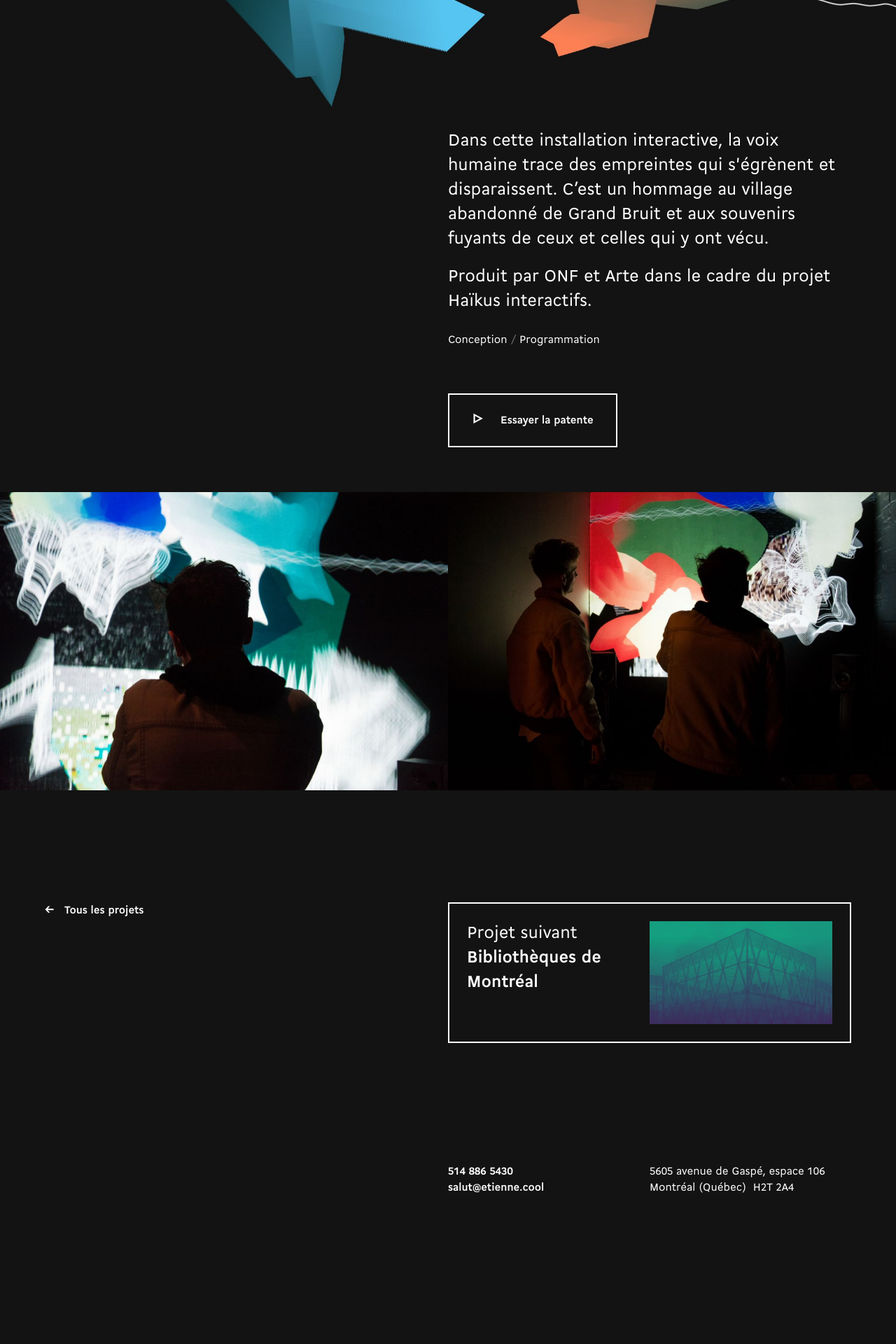
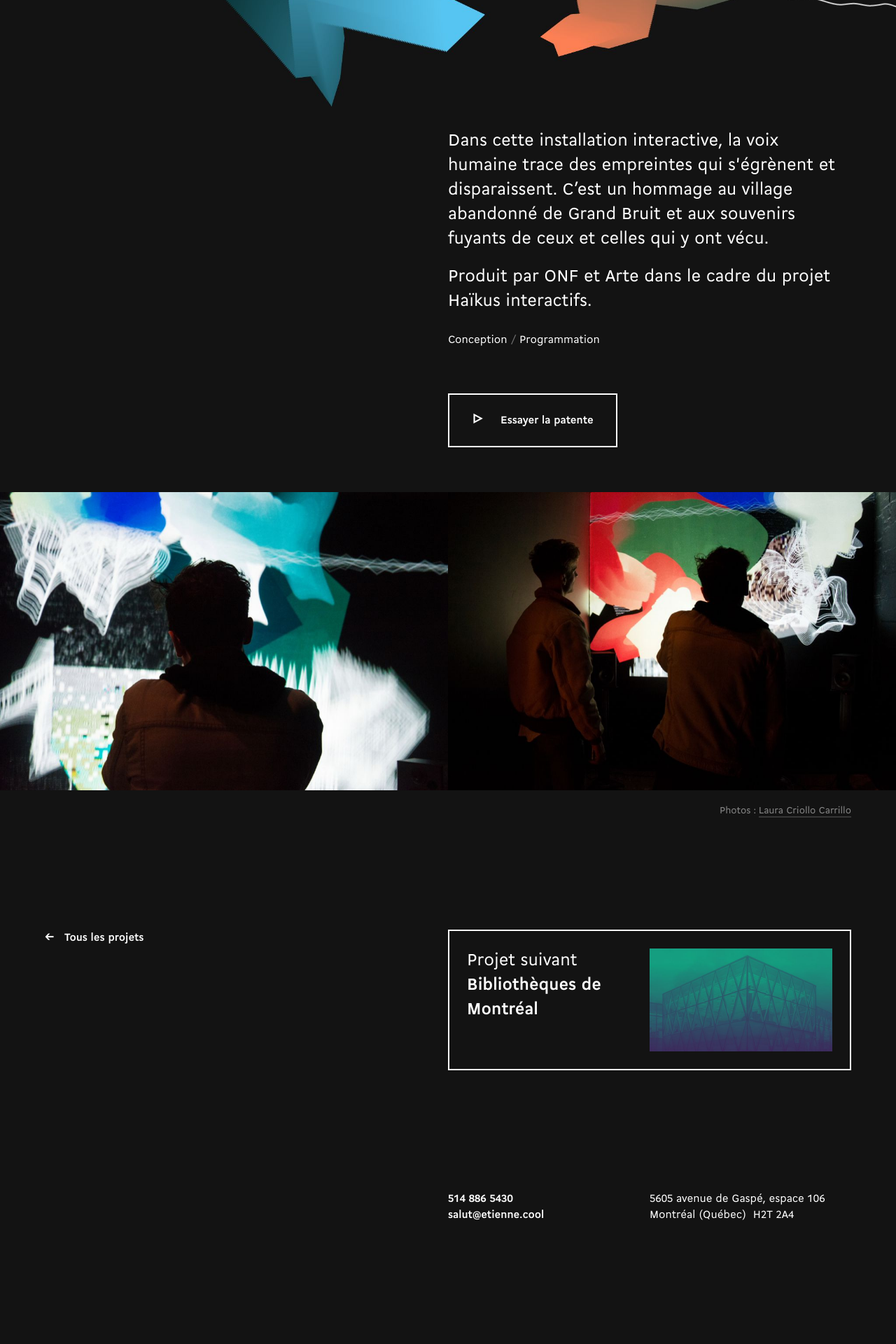
Before and after one commit to etienne/etienne, a Jekyll site: the page built from _projects-fr/grand-bruit.html, in a window 1280 px wide. Shown: the part 757-2677 px from the top of the page at 70% size. Built offline with Jekyll 4.4.1, drawn with Linux system fonts in a browser that asks for light colours; before the commit the page ends 2639 px from its top, so only the background shows below that.

Commit message:
Ajoute des crédits photos. Fixes #1

```diff
--- a/_projects-fr/grand-bruit.html
+++ b/_projects-fr/grand-bruit.html
@@ -28,4 +28,5 @@ tags: [Conception, Programmation]
 <section class="wide side-by-side">
   {% include image.html name="photo-1" alt="Photo of the installation" %}
   {% include image.html name="photo-2" alt="Photo of the installation" %}
+  <p class="credit">Photos&nbsp;: <a href="http://www.lauracriollo.com/">Laura Criollo Carrillo</a></p>
 </section>
--- a/_sass/content.scss
+++ b/_sass/content.scss
@@ -55,6 +55,30 @@ article.content {
   img {
     display: block;
     width: 100%;
+  }
+
+  p.credit {
+    @include container;
+    @include small-text;
+    text-align: right;
+    clear: both;
+    color: rgba(white, 0.5);
+    padding-top: 1em;
+
+    @include tablet {
+      padding-top: 1.4em;
+    }
+
+    a {
+      transition: border-color $transition-speed, color $transition-speed;
+      color: rgba(white, 0.5);
+      border-bottom: 2px solid rgba(white, 0.15);
+
+      &:hover {
+        color: white;
+        border-bottom-color: white;
+      }
+    }
   }
 
   div.text {
@@ -131,43 +155,6 @@ article.content {
       @include no-bullets;
     }
 
-    aside {
-      margin: 2em 0 1.5em;
-
-      &:before {
-        content: '';
-        display: block;
-        width: 1.4em;
-        border-top: 2px solid;
-        padding-bottom: 1em;
-      }
-
-      @include tablet {
-        width: 46%;
-        float: left;
-        padding: 1.4em 1.8em;
-        margin: 0 1.5em 0 0;
-      }
-
-      @include desktop {
-        float: none;
-        width: auto;
-        max-width: 46%;
-        padding: 1.6em 1.9em;
-        position: absolute;
-        left: 0;
-      }
-
-      * {
-        @include normal-text;
-      }
-
-      h2 {
-        border: none;
-        margin: 0 0 0.25em;
-      }
-    }
-
     a.button {
       font-weight: bold;
       display: inline-block;
```
